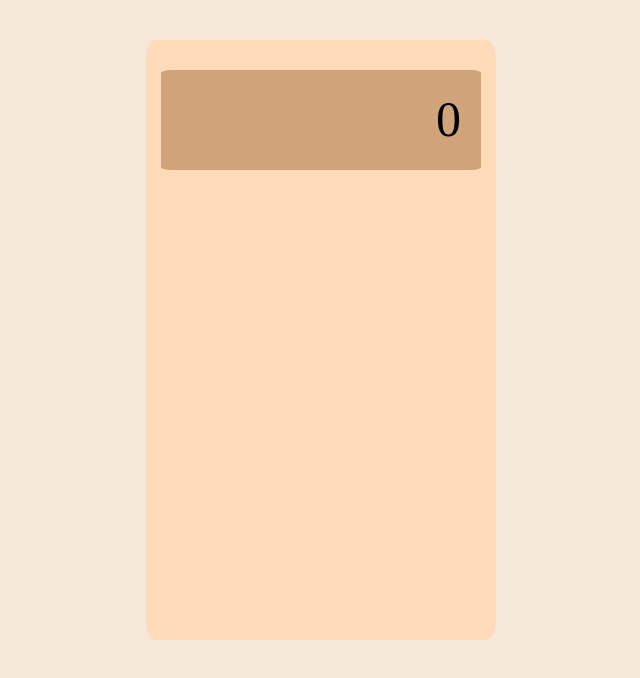
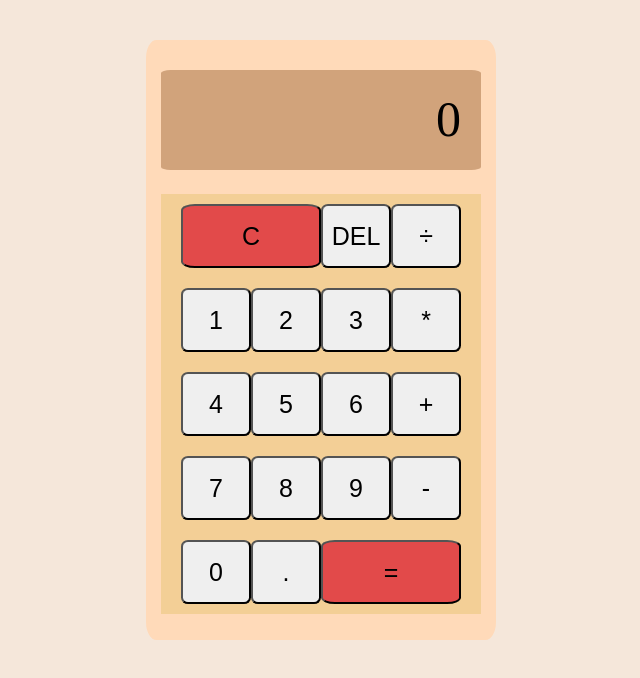
Before and after one commit to i-am-sam-codes/JavaScript-Calculator, a plain HTML site: page index.html in a window 1280 px wide. Shown: the whole page, without its empty margins (319-959 px from the left). Drawn offline with Linux system fonts and the light colour scheme.

Commit message:
Added buttons

```diff
--- a/app.js
+++ b/app.js
@@ -1,4 +1,4 @@
-
+const container = document.querySelector('.container');
 
 
 //functions for basic math operators
--- a/index.html
+++ b/index.html
@@ -13,7 +13,26 @@
         <div class="screen">
             <div class="sum">0</div>
         </div>
-        <div class="button-container"></div>
+        <div class="button-container">
+            <button class="span-two" onclick="">C</button>
+            <button class="button" onclick="">DEL</button>
+            <button class="button" onclick="">÷</button>
+            <button class="button" onclick="">1</button>
+            <button class="button" onclick="">2</button>
+            <button class="button" onclick="">3</button>
+            <button class="button" onclick="">*</button>
+            <button class="button" onclick="">4</button>
+            <button class="button" onclick="">5</button>
+            <button class="button" onclick="">6</button>
+            <button class="button" onclick="">+</button>
+            <button class="button" onclick="">7</button>
+            <button class="button" onclick="">8</button>
+            <button class="button" onclick="">9</button>
+            <button class="button" onclick="">-</button>
+            <button class="button" onclick="">0</button>
+            <button class="button" onclick="">.</button>
+            <button class="span-two" onclick="">=</button>
+        </div>
     </div>
    <script src="app.js"></script>
 </body>
--- a/styles.css
+++ b/styles.css
@@ -37,3 +37,35 @@ body {
     text-align: right;
     padding: 20px;
 }
+
+.button-container {
+    display: grid;
+    position: fixed;
+    justify-content: center;
+    align-items: center;
+    margin-top: 10%;
+    width: 320px;
+    height: 420px;
+    grid-template-columns: repeat(4, 70px);
+    grid-auto-rows: 1fr;
+    /* grid-template-rows: minmax(70px, auto) repeat(5, 50px); */
+    background-color: rgb(243, 207, 150);
+
+}
+
+.span-two {
+    grid-column: span 2;
+    background: rgb(226, 74, 74);
+    font-size: 25px;
+    border-radius: 10%;
+    height: 4rem;
+}
+
+.button {
+    cursor: pointer;
+    font-size: 25px;
+    outline: none;
+    border-radius: 10%;
+    height: 4rem;
+
+}
```
